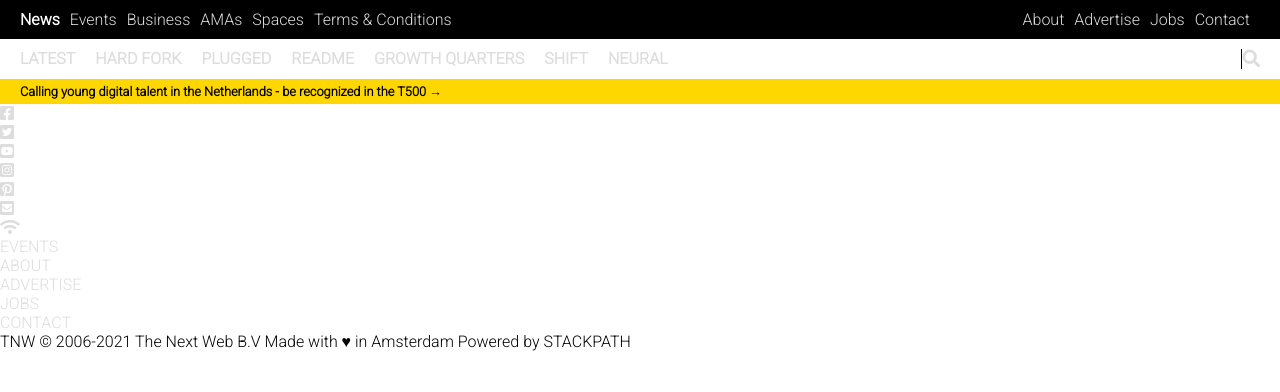
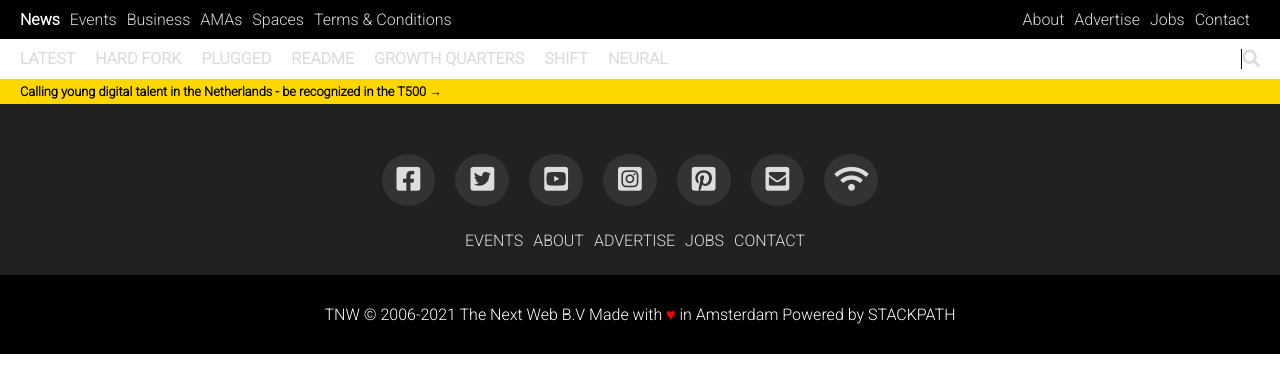
Before and after one commit to MarkoNS1990/the_next_web, a website: page index.html in a window 1280 px wide. Drawn offline with Linux system fonts and the light colour scheme.

Commit message:
add style for footer

```diff
--- a/index.html
+++ b/index.html
@@ -59,15 +59,15 @@
   <!-- FOOTER -->
   <footer>
     <ul class="ul-footer-top">
-      <li><a href="#"><i class="fab fa-facebook-square"></i></a></li>
-      <li><a href="#"><i class="fab fa-twitter-square"></i></a></li>
-      <li><a href="#"><i class="fab fa-youtube-square"></i></a></li>
-      <li><a href="#"><i class="fab fa-instagram-square"></i></a></li>
-      <li><a href="#"><i class="fab fa-pinterest-square"></i></a></li>
-      <li><a href="#"><i class="fas fa-envelope-square"></i></a></li>
-      <li><a href="#"><i class="fas fa-wifi"></i></a></li>
+      <li class='footer-li'><a href="#"><i class="fab fa-facebook-square"></i></a></li>
+      <li class='footer-li'><a href="#"><i class="fab fa-twitter-square"></i></a></li>
+      <li class='footer-li'><a href="#"><i class="fab fa-youtube-square"></i></a></li>
+      <li class='footer-li'><a href="#"><i class="fab fa-instagram-square"></i></a></li>
+      <li class='footer-li'><a href="#"><i class="fab fa-pinterest-square"></i></a></li>
+      <li class='footer-li'><a href="#"><i class="fas fa-envelope-square"></i></a></li>
+      <li class='footer-li wifi'><a href="#"><i class="fas fa-wifi"></i></a></li>
     </ul>
-    <ul class="foooter-bottom">
+    <ul class="ul-footer-bottom">
       <li><a href="#">EVENTS</a></li>
       <li><a href="#">ABOUT</a></li>
       <li><a href="#">ADVERTISE</a></li>
@@ -75,7 +75,7 @@
       <li><a href="#">CONTACT</a></li>
     </ul>
     <div class="footer-superbottom">
-      <p>TNW &copy; 2006-2021 The Next Web B.V Made with &#9829; in Amsterdam Powered by STACKPATH</p>
+      <p>TNW &copy; 2006-2021 The Next Web B.V Made with <span>&#9829;</span>  in Amsterdam Powered by STACKPATH</p>
     </div>
   </footer>
 
--- a/style.css
+++ b/style.css
@@ -105,3 +105,46 @@
   display: block;
   width: 100%; */
 }
+
+/* footer */
+
+footer {
+  background-color: rgb(33, 33, 33);
+}
+
+.ul-footer-top {
+  display: flex;
+  padding-top: 50px;
+  align-items: center;
+  justify-content: center;
+  font-size: 1.7rem;
+}
+
+.footer-li {
+  margin-right: 20px;
+  background-color: #333;
+  padding: 10px 15px;
+  border-radius: 50%;
+}
+
+.wifi {
+  padding: 10px;
+}
+
+.ul-footer-bottom {
+  display: flex;
+  justify-content: center;
+  align-items: center;
+  padding: 25px;
+}
+
+.footer-superbottom {
+  background-color: rgb(0, 0, 0);
+  color: #fff;
+  text-align: center;
+  padding: 30px;
+}
+
+span {
+  color: red;
+}
```
